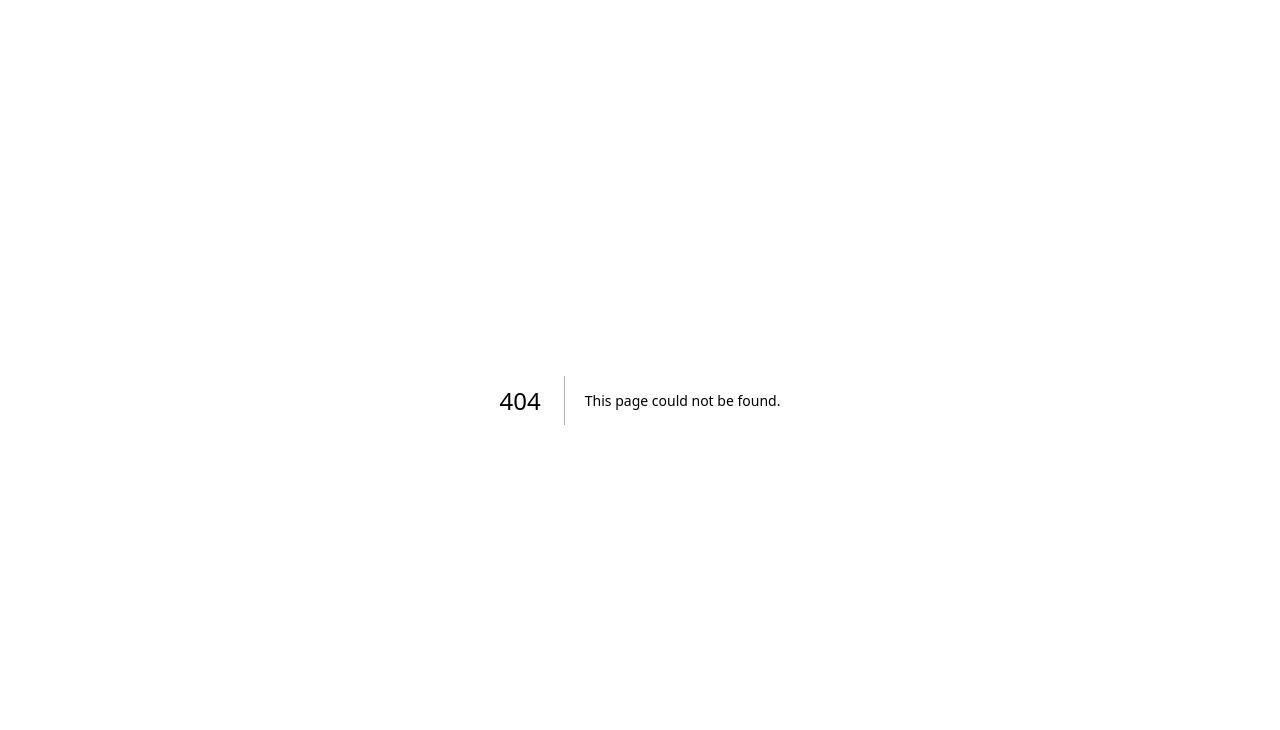
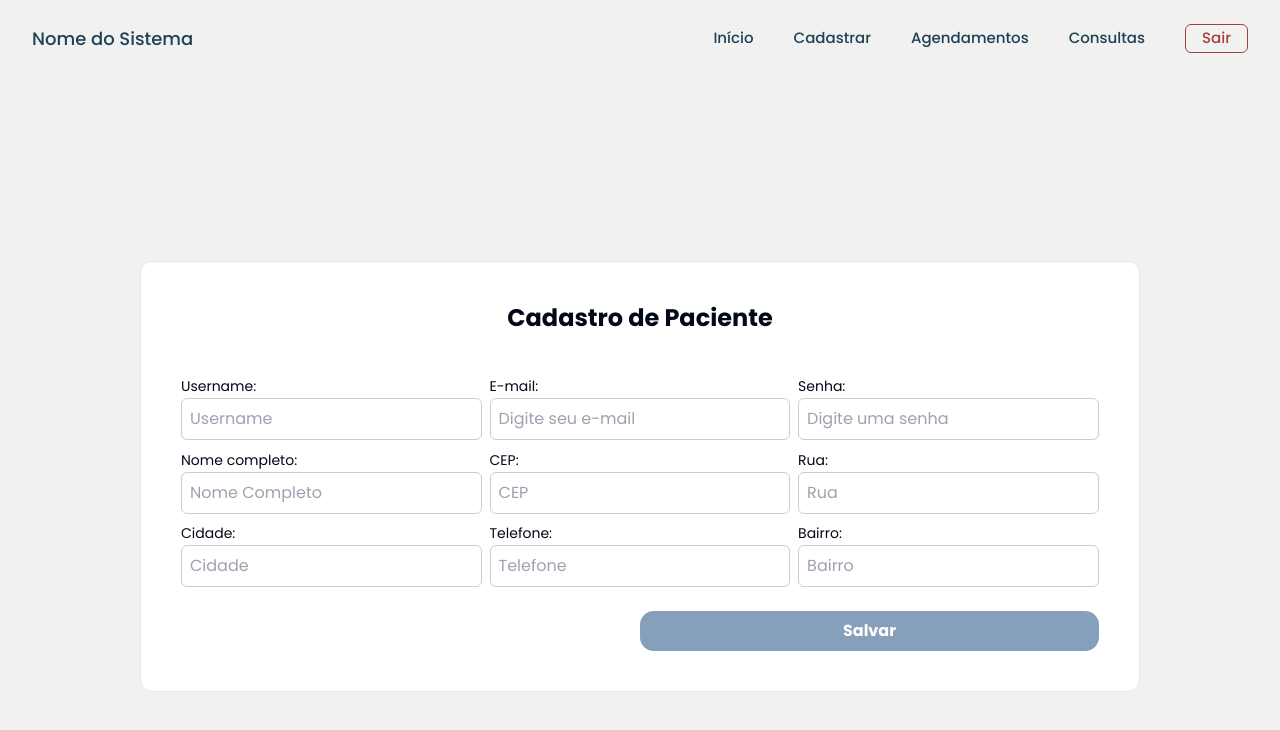
Before and after one commit to Igoviera/mediservefront, a Next.js app: page /pages/cadastro-paciente in a window 1280 px wide. Before the commit this address had no page. Shown: the top 730 px of the page. Built offline with nearby package versions, Linux system fonts and the light colour scheme.

Commit message:
feat: tela de cadastro de paciente

```diff
--- /dev/null
+++ b/src/app/pages/cadastro-paciente/page.tsx
@@ -0,0 +1,179 @@
+"use client";
+
+import Input from "@/components/Input";
+import React from "react";
+import { z } from "zod";
+import { useForm } from "react-hook-form";
+import { zodResolver } from "@hookform/resolvers/zod";
+
+const schema = z.object({
+  name: z
+    .string()
+    .min(2, "O nome é obrigatório e deve ter no mínimo 2 caracteres.")
+    .max(50, "O nome deve ter no máximo 50 caracteres."),
+  cpf: z
+    .string()
+    .length(11, "CPF deve conter 11 dígitos")
+    .regex(/^\d+$/, "CPF deve conter apenas números")
+    .nonempty("O CPF é obrigatório."),
+  phone: z
+    .string()
+    .min(14, "Telefone deve ter o formato (XX) XXXXX-XXXX")
+    .regex(/^\(\d{2}\)\s\d{5}-\d{4}$/, "Formato de telefone inválido")
+    .nonempty("O telefone é obrigatório."),
+  address: z.object({
+    cep: z
+      .string()
+      .regex(/^\d{5}-\d{3}$/, "CEP deve estar no formato 00000-000")
+      .nonempty("O CEP é obrigatório."),
+    logradouro: z
+      .string()
+      .min(2, "O logradouro é obrigatório e deve ter no mínimo 2 caracteres.")
+      .nonempty("O logradouro é obrigatório."),
+    locationNumber: z
+      .string()
+      .min(1, "Número do local é obrigatório")
+      .nonempty("O número do local é obrigatório."),
+    neighborhood: z
+      .string()
+      .min(2, "Bairro é obrigatório e deve ter no mínimo 3 caracteres.")
+      .nonempty("O bairro é obrigatório."),
+    city: z
+      .string()
+      .min(2, "A cidade é obrigatória e deve ter no mínimo 2 caracteres.")
+      .nonempty("A cidade é obrigatória."),
+    uf: z
+      .string()
+      .length(2, "UF deve ter 2 letras")
+      .toUpperCase()
+      .nonempty("A UF é obrigatória."),
+  }),
+  user: z.object({
+    username: z
+      .string()
+      .min(2, "O username é obrigatório deve ter no mínimo 2 caracteres.")
+      .max(50, "O username deve ter no máximo 50 caracteres.")
+      .nonempty("O username é obrigatório."),
+    email: z
+      .string()
+      .email("O e-mail é inválido. Digite um e-mail válido.")
+      .nonempty("O e-mail é obrigatório."),
+    password: z
+      .string()
+      .min(6, "A senha deve ter no mínimo 8 caracteres.")
+      .nonempty("A senha é obrigatória."),
+  }),
+});
+
+type DoctorFormData = z.infer<typeof schema>;
+
+export default function CadastroPaciente() {
+  const {
+    register,
+    handleSubmit,
+    formState: { errors },
+  } = useForm<DoctorFormData>({
+    resolver: zodResolver(schema),
+  });
+
+  const onSubmit = async (data: DoctorFormData) => {
+    console.log(data);
+  };
+
+
+  return (
+    <div className="w-screen h-screen bg-[#F1F1F1] flex items-center justify-center px-4 sm:px-8 md:px-16">
+      <div className="w-full max-w-[1000px] h-auto bg-white rounded-[12px] border p-[40px] flex flex-col items-center">
+        <h1 className="font-bold text-2xl mb-10 text-center">
+          Cadastro de Paciente
+        </h1>
+        <form onSubmit={handleSubmit(onSubmit)}>
+          <div className="w-full flex flex-col items-center gap-[24px]">
+            <div className="grid grid-cols-1 sm:grid-cols-3 gap-[7.64px] w-full">
+              <Input
+                id="username"
+                type="text"
+                placeholder="Username"
+                label="Username:"
+                {...register("user.username")}
+                error={errors.user?.username?.message}
+              />
+              <Input
+                id="email"
+                type="email"
+                placeholder="Digite seu e-mail"
+                label="E-mail:"
+                {...register("user.email")}
+                error={errors.user?.email?.message}
+              />
+              <Input
+                id="password"
+                type="password"
+                placeholder="Digite uma senha"
+                label="Senha:"
+                {...register("user.password")}
+                error={errors.user?.password?.message}
+              />
+              <Input
+                id="name"
+                type="text"
+                placeholder="Nome Completo"
+                label="Nome completo:"
+                {...register("name")}
+                error={errors.name?.message}
+              />
+              <Input
+                id="cep"
+                type="text"
+                placeholder="CEP"
+                label="CEP:"
+                {...register("address.cep")}
+                error={errors.address?.cep?.message}
+              />
+              <Input
+                id="logradouro"
+                type="text"
+                placeholder="Rua"
+                label="Rua:"
+                {...register("address.logradouro")}
+                error={errors.address?.logradouro?.message}
+              />
+              <Input
+                id="city"
+                type="text"
+                placeholder="Cidade"
+                label="Cidade:"
+                {...register("address.city")}
+                error={errors.address?.city?.message}
+              />
+              <Input
+                id="phone"
+                type="text"
+                placeholder="Telefone"
+                label="Telefone:"
+                {...register("phone")}
+                error={errors.phone?.message}
+              />
+              <Input
+                id="neighborhood"
+                type="text"
+                placeholder="Bairro"
+                label="Bairro:"
+                {...register("address.neighborhood")}
+                error={errors.address?.neighborhood?.message}
+              />
+            </div>
+            <div className="flex justify-end w-full">
+              <button
+                type="submit"
+                className="w-full sm:w-1/2 h-10 rounded-[13.93px] bg-[#869FBB] hover:bg-slate-600 text-white font-semibold flex items-center justify-center"
+              >
+                Salvar
+              </button>
+            </div>
+          </div>
+        </form>
+      </div>
+    </div>
+  );
+}
--- a/src/app/pages/menu-principal/page.tsx
+++ b/src/app/pages/menu-principal/page.tsx
@@ -25,7 +25,7 @@ export default function MenuPrincipal() {
           label="Médicos Cadastrados"
         />
         <CardMenu
-          href=""
+          href="/pages/cadastro-paciente"
           icon='/assets/icons/icon-usuario.png'
           label="Cadastrar Paciente"
         />
```
